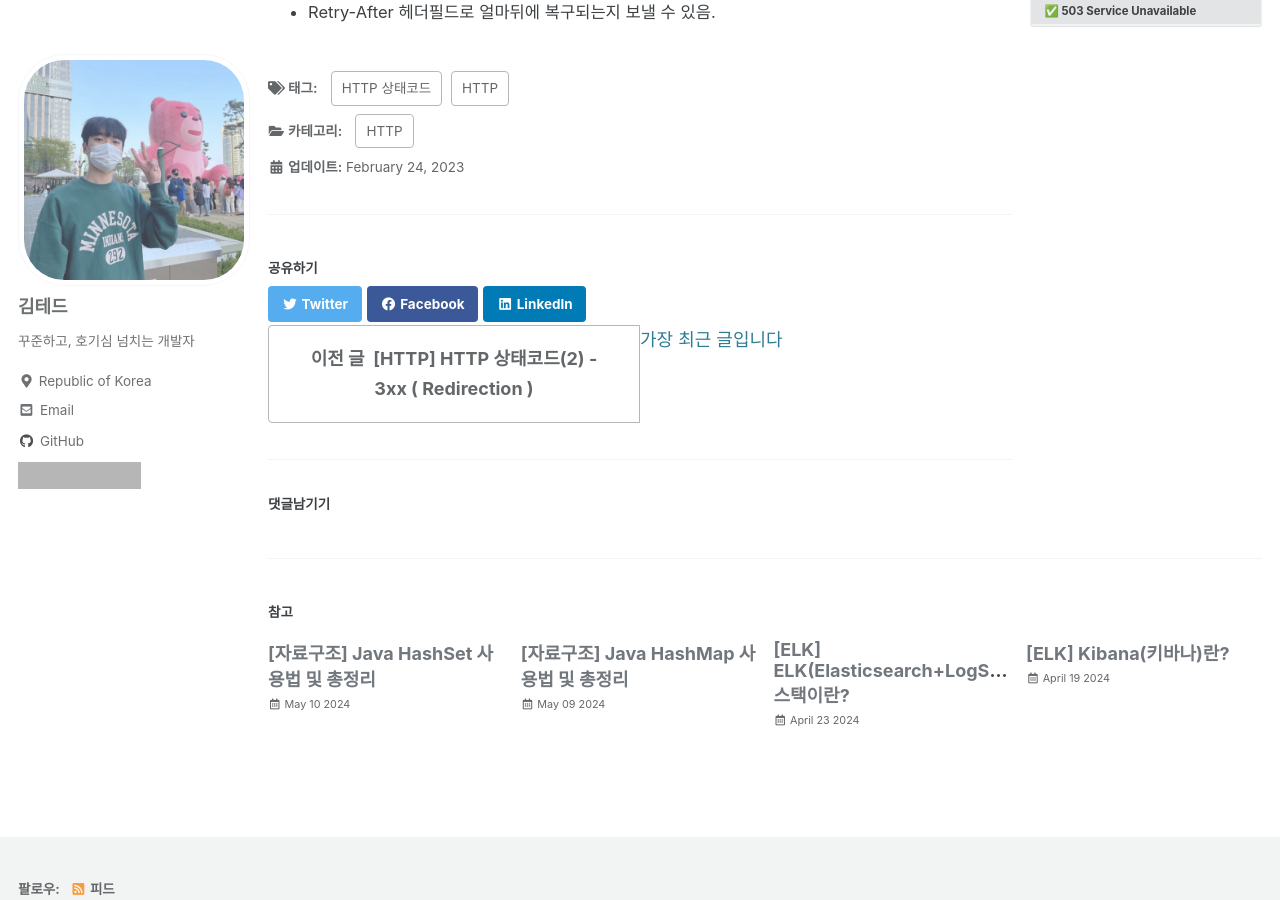
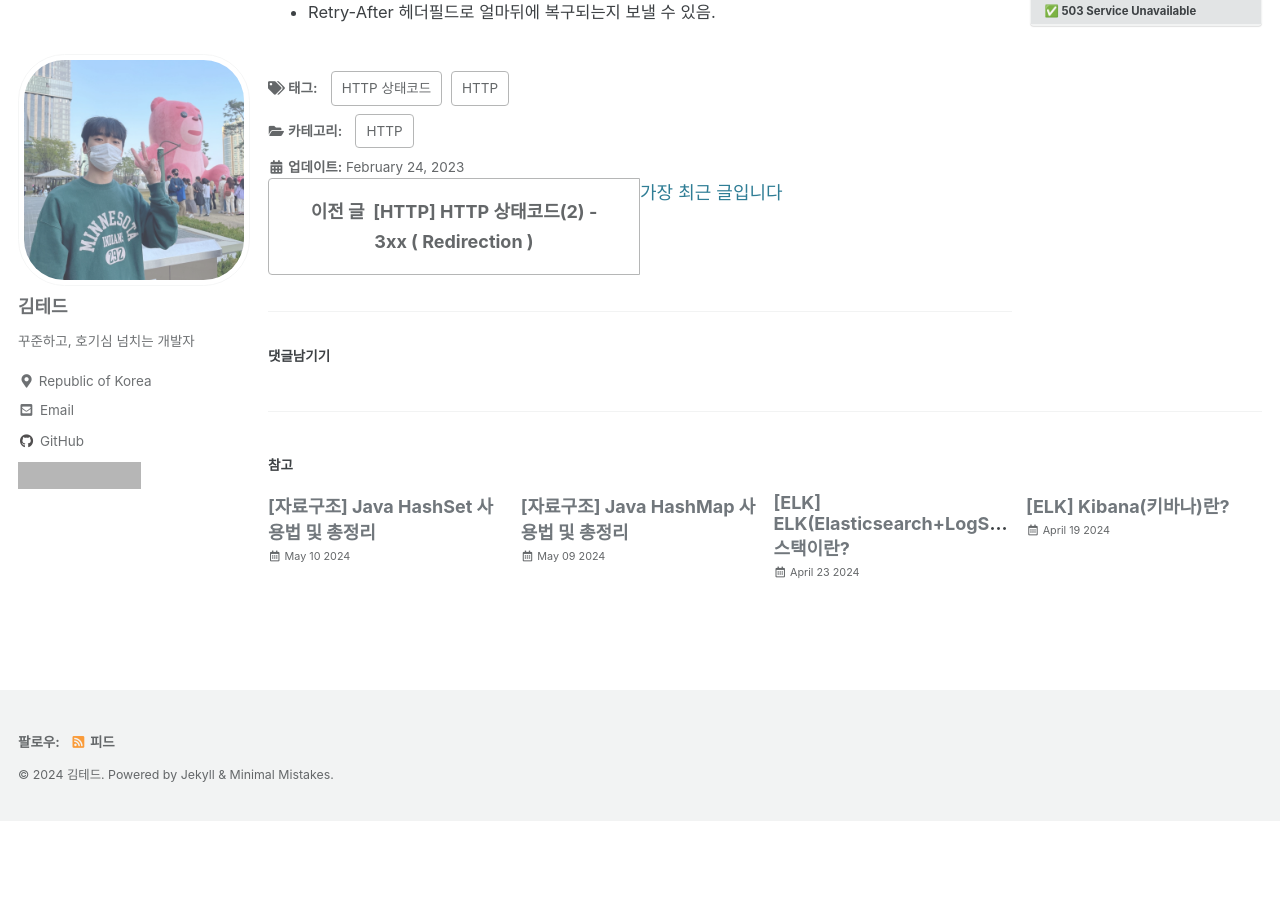
Before and after one commit to idkim97/idkim97.github.io, a Jekyll site: the page built from _posts/2023-02-24-HTTP 상태코드(3) - 4xx ( Client Error ) , 5xx ( Server Error ).md, in a window 1280 px wide and 900 px high, scrolled down 3643 px. Built offline with Jekyll 4.4.1, drawn with Linux system fonts in a browser that asks for light colours; cached includes are drawn as plain includes; some web fonts are replaced; comment, search, counter and statistics services are not loaded; after the commit the page ends 4464 px from its top, so only the background shows below that; grey boxes are pictures that could not be loaded.

Commit message:
Update social-share.html

```diff
--- a/_includes/social-share.html
+++ b/_includes/social-share.html
@@ -1,4 +1,5 @@
-<section class="page__share">
+<!-- 20240522 SNS 공유하기 주석처리 -->
+<!-- <section class="page__share">
   {% if site.data.ui-text[site.locale].share_on_label %}
     <h4 class="page__share-title">{{ site.data.ui-text[site.locale].share_on_label | default: "Share on" }}</h4>
   {% endif %}
@@ -8,4 +9,4 @@
   <a href="https://www.facebook.com/sharer/sharer.php?u={{ page.url | absolute_url | url_encode }}" class="btn btn--facebook" onclick="window.open(this.href, 'window', 'left=20,top=20,width=500,height=500,toolbar=1,resizable=0'); return false;" title="{{ site.data.ui-text[site.locale].share_on_label | default: 'Share on' }} Facebook"><i class="fab fa-fw fa-facebook" aria-hidden="true"></i><span> Facebook</span></a>
 
   <a href="https://www.linkedin.com/shareArticle?mini=true&url={{ page.url | absolute_url | url_encode }}" class="btn btn--linkedin" onclick="window.open(this.href, 'window', 'left=20,top=20,width=500,height=500,toolbar=1,resizable=0'); return false;" title="{{ site.data.ui-text[site.locale].share_on_label | default: 'Share on' }} LinkedIn"><i class="fab fa-fw fa-linkedin" aria-hidden="true"></i><span> LinkedIn</span></a>
-</section>
+</section> -->
```
